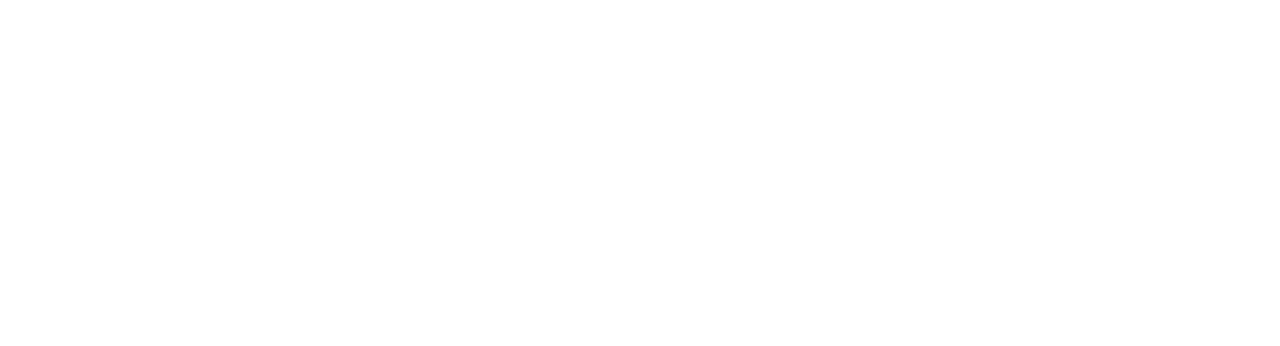
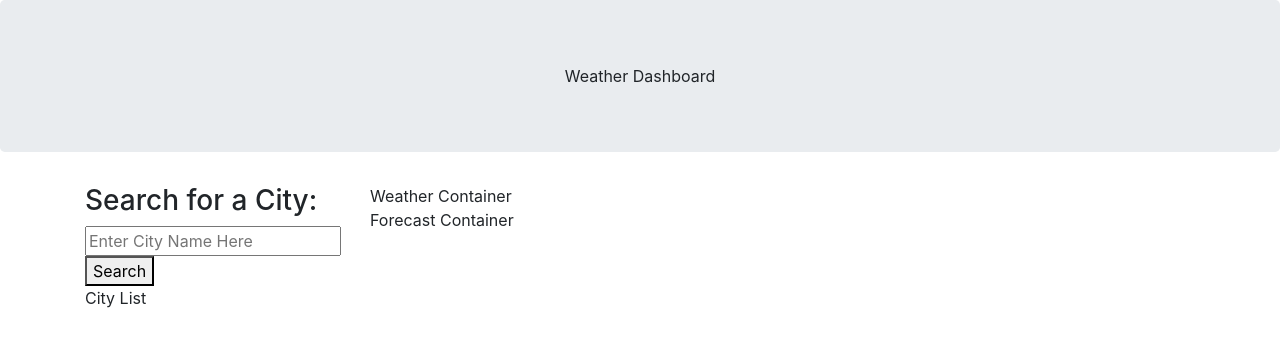
Before and after one commit to patricklago21/challenge6-weather-dashboard, a plain HTML site: page index.html in a window 1280 px wide. Drawn offline with nearby package versions, Linux system fonts and the light colour scheme.

Commit message:
structured HTML

```diff
--- a/index.html
+++ b/index.html
@@ -4,10 +4,46 @@
     <meta charset="UTF-8">
     <meta http-equiv="X-UA-Compatible" content="IE=edge">
     <meta name="viewport" content="width=device-width, initial-scale=1.0">
-    <title>Document</title>
+    <link rel="stylesheet" href="https://stackpath.bootstrapcdn.com/bootstrap/4.3.1/css/bootstrap.min.css"/>
+    <!-- add font link -->
+    <link rel="stylesheet" href="style.css">
+    <title>5-Day Weather</title>
 </head>
 
 <body>
+    <div class="jumbotron">
+       <div class="container">
+           <header class="text-center">Weather Dashboard</header>
+       </div>
+    </div>
 
+    <!-- content container -->
+    <div class="container">
+        <div class="row">
+            <!-- search column -->
+            <div class="col-3">
+                <h3>Search for a City:</h3>
+                <!-- input -->
+                <div>
+                    <input type="text" placeholder="Enter City Name Here">
+                    <div>
+                        <button>Search</button>
+                    </div>
+                </div>
+
+                <!-- city list -->
+                <div>City List</div>
+            </div>
+
+            <!-- weather info -->
+            <div class="col-9">
+                <div>Weather Container</div>
+                <div>Forecast Container</div>
+            </div>
+        </div>
+    </div>
+
+    <script src="https://code.jquery.com/jquery-3.4.1.min.js"></script>
+    <script src="script.js"></script>
 </body>
 </html>
```
Also changed, not shown: script.js (added), style.css (added).
